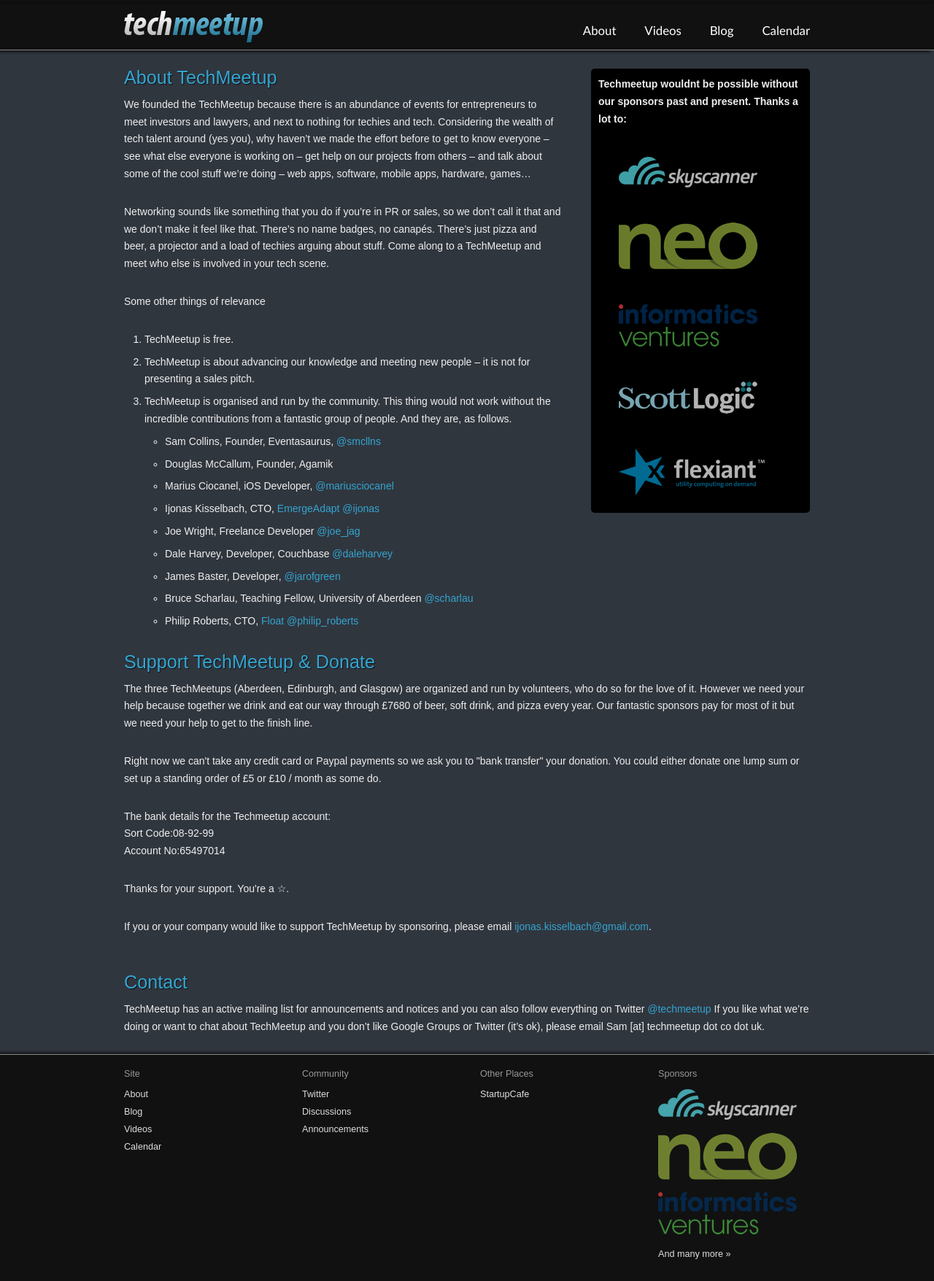
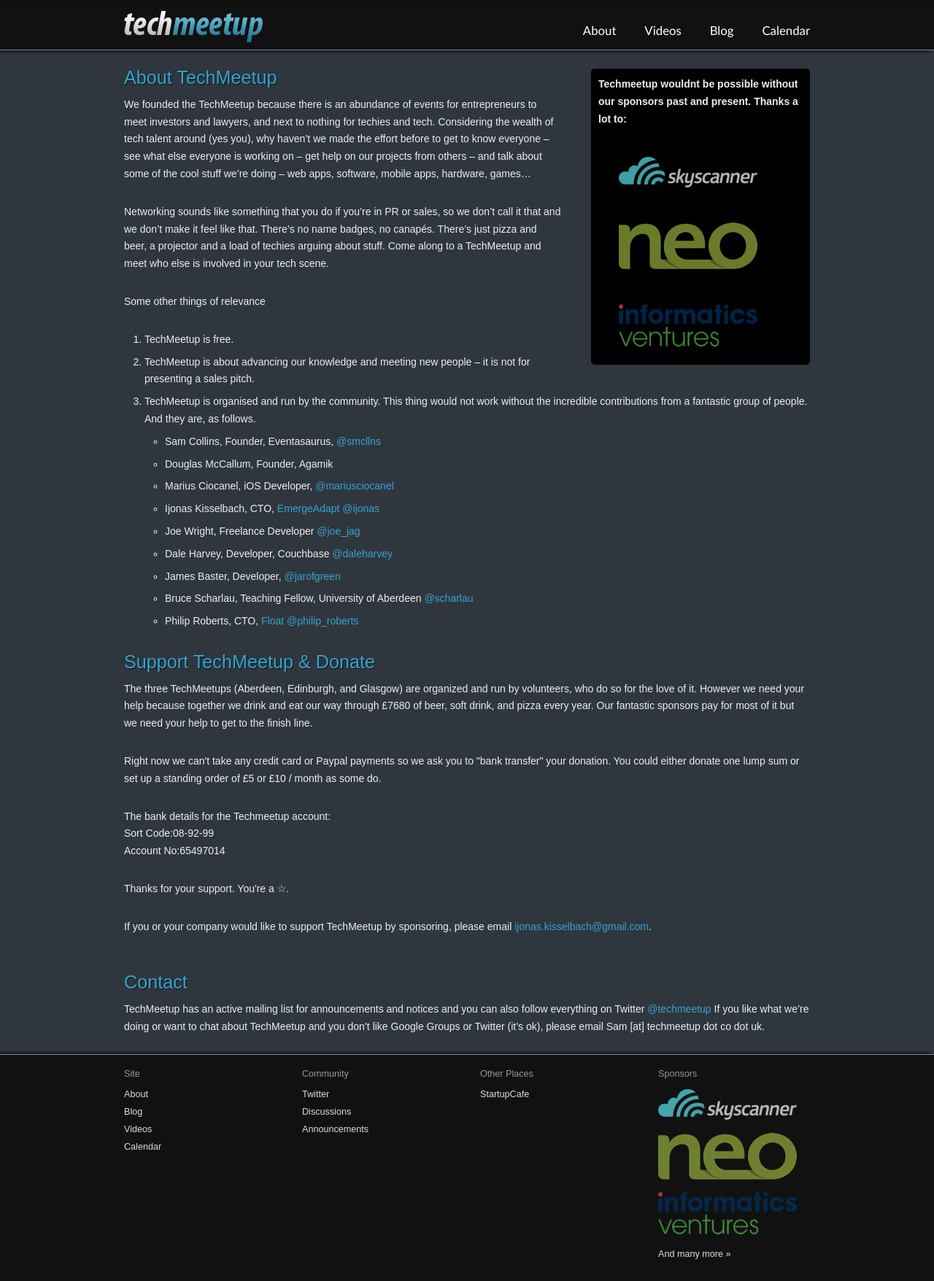
Before and after one commit to techmeetup/techmeetup.co.uk, a Jekyll site: the page built from about.html, in a window 1280 px wide. Shown: the whole page at 73% size. Built offline with Jekyll 4.4.1, drawn with Linux system fonts in a browser that asks for light colours; Markdown is read by kramdown in place of the engine named in the settings.

Commit message:
I'm pretty sure these 2 sponsors should be removed.

```diff
--- a/about.html
+++ b/about.html
@@ -13,12 +13,6 @@
       </a></li>
       <li><a href="http://www.informatics-ventures.com/" class="fadehover">
           <img src="{{ site.baseurl }}/static/img/informatics.png" />
-      </a></li>
-       <li><a href="http://www.scottlogic.co.uk/" class="fadehover">
-               <img src="{{ site.baseurl }}/static/img/scottlogic.png" />
-      </a></li>
-      <li><a href="http://www.flexiant.com/" class="fadehover">
-          <img src="{{ site.baseurl }}/static/img/flexiant.png" />
       </a></li>
     </ul>
   </div>
```
Also changed, not shown: static/img/flexiant.png (deleted), static/img/scottlogic.png (deleted).
